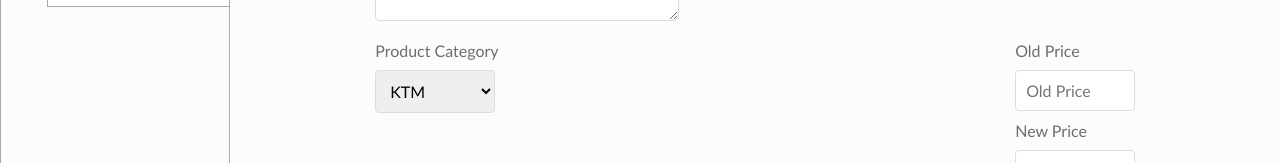
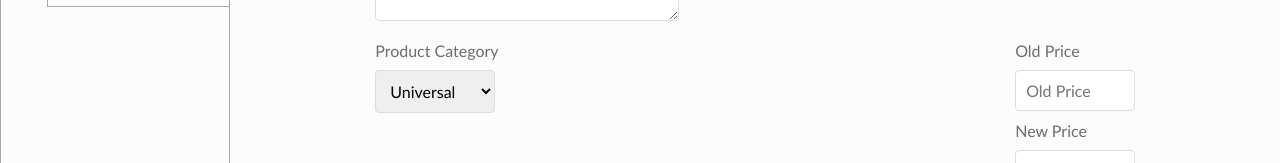
Before and after one commit to devtushar001/Dochaki, a React (Vite) app in the folder admin/: page /add in a window 1280 px wide. Shown: the part 499-662 px from the top of the page. Built offline with nearby package versions, Linux system fonts and the light colour scheme.

Commit message:
Adding product api working successfully

```diff
--- a/admin/package.json
+++ b/admin/package.json
@@ -11,6 +11,7 @@
   },
   "dependencies": {
     "axios": "^1.7.8",
+    "dotenv": "^16.4.6",
     "react": "^18.3.1",
     "react-dom": "^18.3.1",
     "react-router-dom": "^7.0.1",
--- a/admin/src/App.jsx
+++ b/admin/src/App.jsx
@@ -18,7 +18,7 @@ function App() {
       <div className="app-content">
         <Sidebar />
         <Routes>
-          <Route path="/panel" element={<Panel />} />
+          <Route path="/" element={<Panel />} />
           <Route path="/add" element={<Add />} />
           <Route path="/list" element={<List />} />
           <Route path="/orders" element={<Orders />} />
--- a/admin/src/components/Sidebar/Sidebar.jsx
+++ b/admin/src/components/Sidebar/Sidebar.jsx
@@ -8,7 +8,7 @@ const Sidebar = () => {
     <>
       <div className="sidebar">
         <div className="sidebar-options">
-          <NavLink to="panel" className="sidebar-option">
+          <NavLink to="/" className="sidebar-option">
             <img src={nav_icon.send_icon} alt="" />
             <p>Admin Account</p>
           </NavLink>
--- a/admin/src/pages/Add/Add.css
+++ b/admin/src/pages/Add/Add.css
@@ -79,5 +79,5 @@
 }
 
 .add-btn:hover {
-   box-shadow: 0px 0px 2px black;
+   box-shadow: 0px 0px 2px rgba(27, 26, 26, 0.555);
 }
--- a/admin/src/pages/Add/Add.jsx
+++ b/admin/src/pages/Add/Add.jsx
@@ -2,7 +2,11 @@ import React, { useState } from "react";
 import './Add.css';
 import nav_icon from "../../assets/db";
 
+
+
 const Add = () => {
+
+  const url = "http://localhost:8000";
   const [data, setData] = useState({
     name: "",
     description: "",
@@ -60,10 +64,12 @@ const Add = () => {
 
     // Send data to the backend
     try {
-      const response = await fetch('http://localhost:8000/api/accessory/add', {
+      const response = await fetch(`${url}/api/accessory/add`, {
         method: 'POST',
         body: formData,
       });
+
+      console.log(response);
 
       if (!response.ok) {
         throw new Error(`HTTP error! Status: ${response.status}`);
@@ -157,10 +163,17 @@ const Add = () => {
               onChange={handleChange}
               value={data.category}
             >
-              <option value="ktm">KTM</option>
-              <option value="royal-enfield">Royal Enfield</option>
-              <option value="harley-davidson">Harley Davidson</option>
               <option value="universal">Universal</option>
+              <option value="ktm">Benelli</option>
+              <option value="royal-enfield">BMW</option>
+              <option value="harley-davidson">H-Davidson</option>
+              <option value="universal">Hero</option>
+              <option value="universal">Honda</option>
+              <option value="universal">Kawasaki</option>
+              <option value="universal">Keeway</option>
+              <option value="universal">KTM</option>
+              <option value="universal">R-Enfield</option>
+              <option value="universal">Triumph</option>
               {/* Add other options */}
             </select>
           </div>
```
Also changed, not shown: 4 other files (tests, documents, lock files or other folders).
